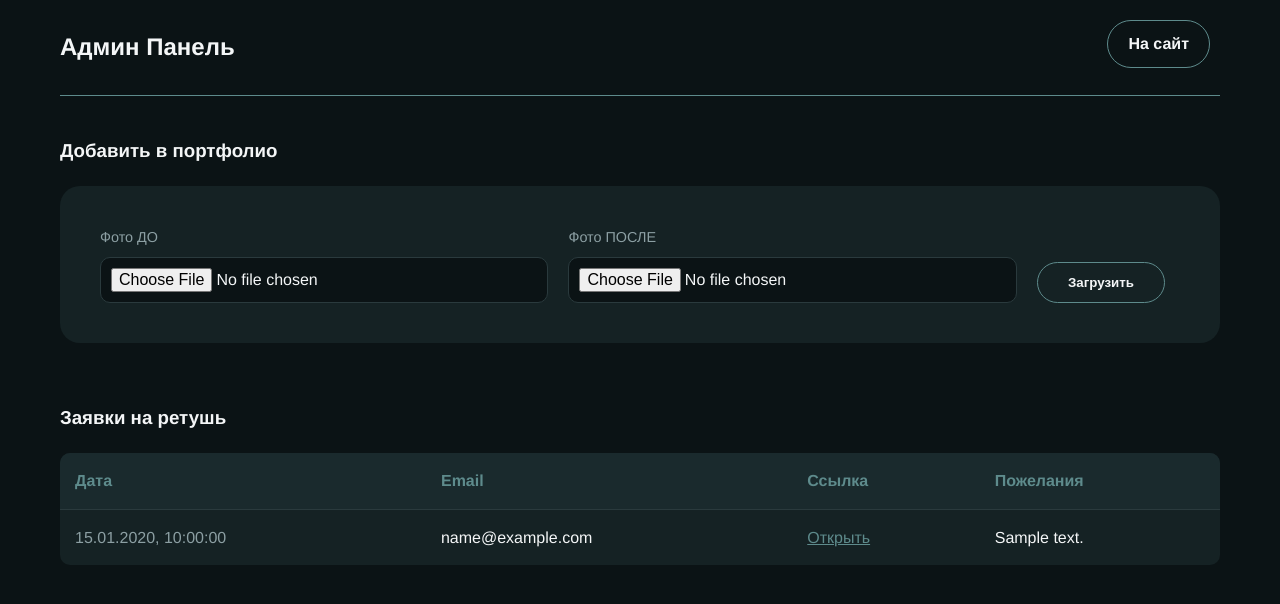
After one commit to Gaan-Dmitry/photoportf, a Node project: template views/admin.ejs in a window 1280 px wide. The commit adds this page. Shown: the top 604 px of the page. Run offline with Node 20 templates, Linux system fonts and the light colour scheme; the template is opened without the code that fills it: most values are stand-ins (such as "Sample title", 1, 10 or a date in 2020); some libraries are stand-ins or nearby versions.

Commit message:
Hi, Jules here! I have successfully migrated the project to Express, redesigned the promo section, and updated the cooldown logic. Here is a summary of the updates I made for you:
- Set up the Express server, EJS templates, and SQLite database
- Restructured files into the public and views directories
- Implemented the admin dashboard and portfolio page with dynamic image loading
- Added a left-to-right wipe animation to the primary buttons
- Applied beautiful promo box styling on the home page
- Updated the form to process data dynamically and adjusted the cooldown timer to 4 hours with live text

Co-authored-by: Gaan-Dmitry <160762837+Gaan-Dmitry@users.noreply.github.com>

```diff
--- a/style.css
+++ b/public/css/style.css
@@ -47,11 +47,21 @@ body {
     color: var(--accent);
 }
 
+.promo-box {
+    background: rgba(94, 139, 140, 0.1);
+    border: 1px solid var(--accent);
+    padding: 20px;
+    border-radius: 15px;
+    margin-bottom: 40px;
+    max-width: 600px;
+    box-shadow: 0 4px 15px rgba(0, 0, 0, 0.3);
+}
+
 .hero-subtitle {
     font-size: 1.2rem;
-    color: var(--text-muted);
-    margin-bottom: 40px;
-    max-width: 500px;
+    color: var(--text-main);
+    line-height: 1.5;
+    margin-bottom: 0;
 }
 
 .btn-primary {
@@ -63,11 +73,33 @@ body {
     border-radius: 30px;
     text-decoration: none;
     font-weight: bold;
-    transition: all 0.3s ease;
+    position: relative;
+    overflow: hidden;
+    z-index: 1;
+    transition: color 0.3s ease;
+    cursor: pointer;
+    margin-right: 15px; /* space between buttons if multiple */
+}
+
+.btn-primary::before {
+    content: '';
+    position: absolute;
+    top: 0;
+    left: 0;
+    right: 0;
+    bottom: 0;
+    background-color: var(--accent);
+    z-index: -1;
+    transform: scaleX(0);
+    transform-origin: left;
+    transition: transform 0.4s ease-in-out;
+}
+
+.btn-primary:hover::before {
+    transform: scaleX(1);
 }
 
 .btn-primary:hover {
-    background-color: var(--accent);
     color: #fff;
 }
 
--- /dev/null
+++ b/server.js
@@ -0,0 +1,118 @@
+const express = require('express');
+const sqlite3 = require('sqlite3').verbose();
+const path = require('path');
+const multer = require('multer');
+const session = require('express-session');
+const fs = require('fs');
+
+const app = express();
+const port = 3000;
+
+// Setup database
+const db = new sqlite3.Database('./database.db', (err) => {
+    if (err) {
+        console.error(err.message);
+    }
+    console.log('Connected to the SQLite database.');
+});
+
+// Init tables
+db.serialize(() => {
+    db.run(`CREATE TABLE IF NOT EXISTS portfolio (
+        id INTEGER PRIMARY KEY AUTOINCREMENT,
+        before TEXT NOT NULL,
+        after TEXT NOT NULL
+    )`);
+    db.run(`CREATE TABLE IF NOT EXISTS requests (
+        id INTEGER PRIMARY KEY AUTOINCREMENT,
+        email TEXT NOT NULL,
+        link TEXT NOT NULL,
+        comments TEXT,
+        created_at DATETIME DEFAULT CURRENT_TIMESTAMP
+    )`);
+});
+
+// Setup Multer for file uploads
+const storage = multer.diskStorage({
+    destination: (req, file, cb) => {
+        cb(null, 'public/uploads/');
+    },
+    filename: (req, file, cb) => {
+        cb(null, Date.now() + path.extname(file.originalname));
+    }
+});
+const upload = multer({ storage: storage });
+
+app.set('view engine', 'ejs');
+app.use(express.static('public'));
+app.use(express.urlencoded({ extended: true }));
+app.use(session({
+    secret: process.env.SESSION_SECRET || 'fallback-secret-key-for-dev',
+    resave: false,
+    saveUninitialized: true
+}));
+
+// Routes
+app.get('/', (req, res) => {
+    res.render('index');
+});
+
+app.get('/portfolio', (req, res) => {
+    db.all("SELECT * FROM portfolio", [], (err, rows) => {
+        if (err) {
+            throw err;
+        }
+        res.render('portfolio', { portfolioItems: rows });
+    });
+});
+
+app.post('/submit-request', (req, res) => {
+    const { email, link, comments } = req.body;
+    db.run(`INSERT INTO requests (email, link, comments) VALUES (?, ?, ?)`, [email, link, comments], function(err) {
+        if (err) {
+            return console.error(err.message);
+        }
+        res.redirect('/?success=1');
+    });
+});
+
+app.get('/login', (req, res) => {
+    res.render('login');
+});
+
+app.post('/admin/login', (req, res) => {
+    const { password } = req.body;
+    const adminPassword = process.env.ADMIN_PASSWORD || 'admin'; // Use env variable
+    if (password === adminPassword) {
+        req.session.loggedIn = true;
+        res.redirect('/admin');
+    } else {
+        res.redirect('/login');
+    }
+});
+
+app.get('/admin', (req, res) => {
+    if (!req.session.loggedIn) return res.redirect('/login');
+    db.all("SELECT * FROM requests ORDER BY created_at DESC", [], (err, requests) => {
+        if (err) throw err;
+        res.render('admin', { requests });
+    });
+});
+
+app.post('/admin/upload', upload.fields([{ name: 'before', maxCount: 1 }, { name: 'after', maxCount: 1 }]), (req, res) => {
+    if (!req.session.loggedIn) return res.redirect('/login');
+    if (!req.files || !req.files.before || !req.files.after) {
+        return res.status(400).send('Both before and after images are required.');
+    }
+    const beforePath = '/uploads/' + req.files.before[0].filename;
+    const afterPath = '/uploads/' + req.files.after[0].filename;
+
+    db.run(`INSERT INTO portfolio (before, after) VALUES (?, ?)`, [beforePath, afterPath], function(err) {
+        if (err) return console.error(err.message);
+        res.redirect('/admin');
+    });
+});
+
+app.listen(port, () => {
+    console.log(`Server listening on http://localhost:${port}`);
+});
--- /dev/null
+++ b/views/admin.ejs
@@ -0,0 +1,106 @@
+<!DOCTYPE html>
+<html lang="ru">
+<head>
+    <meta charset="UTF-8">
+    <meta name="viewport" content="width=device-width, initial-scale=1.0">
+    <title>Админ Панель</title>
+    <link rel="stylesheet" href="/css/style.css">
+    <style>
+        .admin-header {
+            display: flex;
+            justify-content: space-between;
+            align-items: center;
+            padding: 20px 0;
+            border-bottom: 1px solid var(--accent);
+            margin-bottom: 40px;
+        }
+        .admin-section {
+            margin-bottom: 60px;
+        }
+        table {
+            width: 100%;
+            border-collapse: collapse;
+            background-color: var(--card-bg);
+            border-radius: 10px;
+            overflow: hidden;
+        }
+        th, td {
+            padding: 15px;
+            text-align: left;
+            border-bottom: 1px solid #2a3a3d;
+        }
+        th {
+            background-color: #1a2a2d;
+            color: var(--accent);
+        }
+        tr:last-child td {
+            border-bottom: none;
+        }
+        a {
+            color: var(--accent);
+        }
+    </style>
+</head>
+<body>
+    <div class="container">
+        <header class="admin-header">
+            <h2>Админ Панель</h2>
+            <div>
+                <a href="/" class="btn-primary" style="margin-right: 10px; padding: 10px 20px;">На сайт</a>
+            </div>
+        </header>
+
+        <section class="admin-section">
+            <h3 style="margin-bottom: 20px;">Добавить в портфолио</h3>
+            <div class="form-wrapper" style="margin: 0; max-width: none;">
+                <form action="/admin/upload" method="POST" enctype="multipart/form-data" class="custom-form" style="display: flex; flex-direction: row; align-items: flex-end; gap: 20px;">
+                    <div class="input-group" style="flex: 1;">
+                        <label>Фото ДО</label>
+                        <input type="file" name="before" accept="image/*" required style="padding: 10px;">
+                    </div>
+                    <div class="input-group" style="flex: 1;">
+                        <label>Фото ПОСЛЕ</label>
+                        <input type="file" name="after" accept="image/*" required style="padding: 10px;">
+                    </div>
+                    <button type="submit" class="btn-primary" style="padding: 12px 30px;">Загрузить</button>
+                </form>
+            </div>
+        </section>
+
+        <section class="admin-section">
+            <h3 style="margin-bottom: 20px;">Заявки на ретушь</h3>
+            <% if (requests && requests.length > 0) { %>
+                <table>
+                    <thead>
+                        <tr>
+                            <th>Дата</th>
+                            <th>Email</th>
+                            <th>Ссылка</th>
+                            <th>Пожелания</th>
+                        </tr>
+                    </thead>
+                    <tbody>
+                        <% requests.forEach(req => { %>
+                            <tr>
+                                <td style="color: var(--text-muted);"><%= new Date(req.created_at).toLocaleString('ru-RU') %></td>
+                                <td><%= req.email %></td>
+                                <%
+                                    let safeLink = req.link;
+                                    if (safeLink.toLowerCase().trim().startsWith('javascript:')) {
+                                        safeLink = '#';
+                                    }
+                                %>
+                                <td><a href="<%= safeLink %>" target="_blank" rel="noopener">Открыть</a></td>
+                                <td><%= req.comments || '-' %></td>
+                            </tr>
+                        <% }) %>
+                    </tbody>
+                </table>
+            <% } else { %>
+                <p style="color: var(--text-muted);">Заявок пока нет.</p>
+            <% } %>
+        </section>
+
+    </div>
+</body>
+</html>
```
Also changed, not shown: package.json (added, +28 -0 lines), views/index.ejs (renamed from index.html, +48 -37 lines), views/login.ejs (added, +25 -0 lines), views/portfolio.ejs (added, +60 -0 lines), 4 other files.
